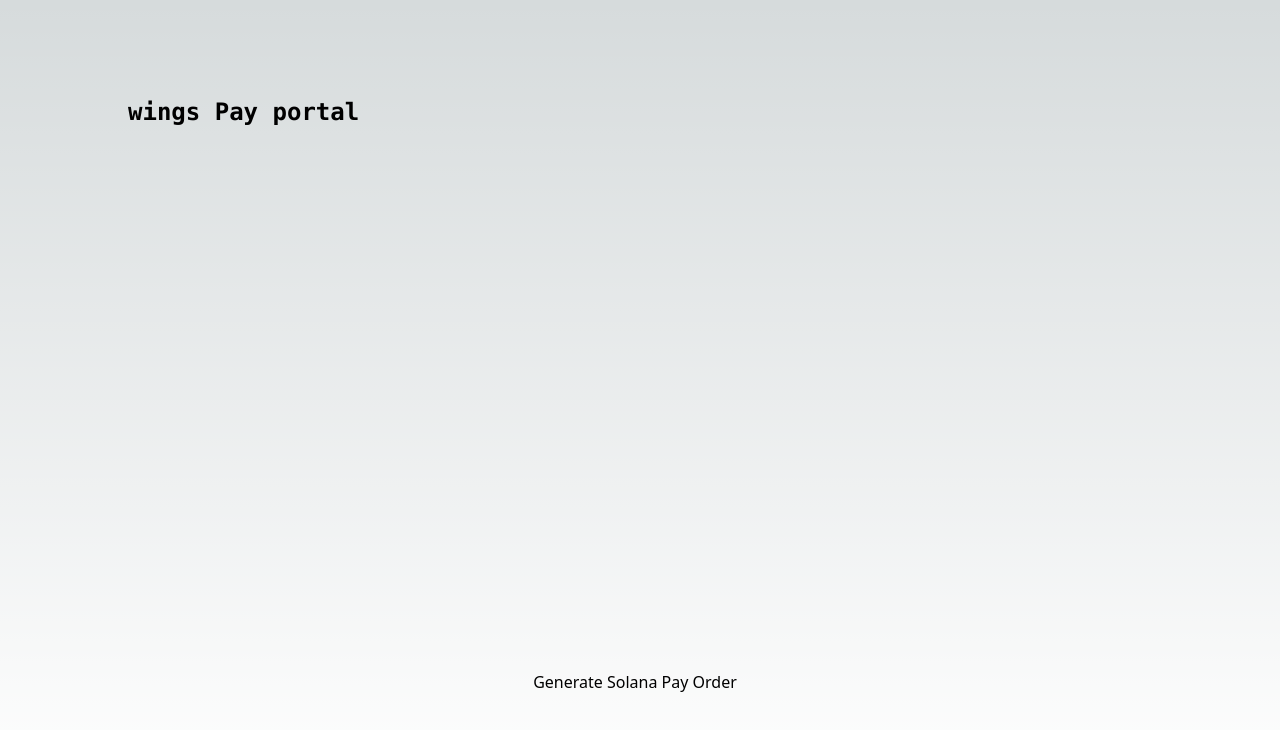
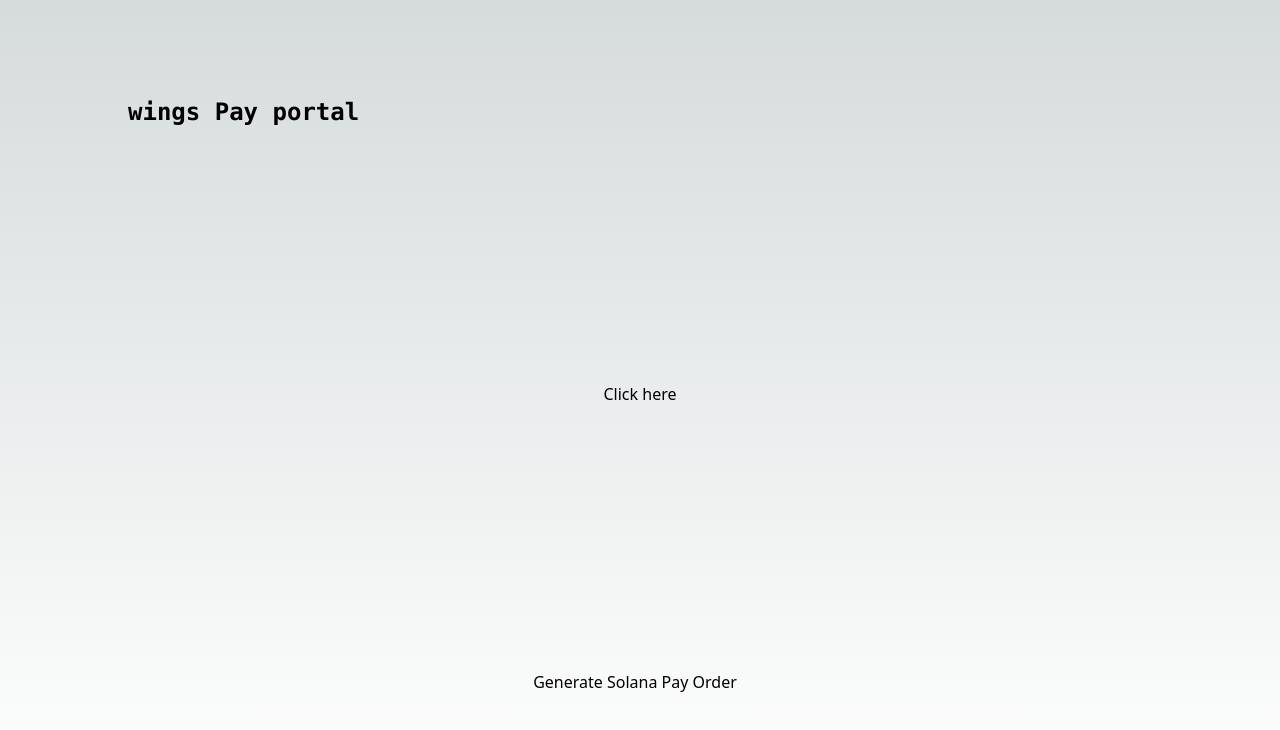
Before and after one commit to ceasar28/wings, a Next.js app in the folder wingsPayPortal/: page / in a window 1280 px wide. Shown: the top 730 px of the page. Built offline with nearby package versions, Linux system fonts and the light colour scheme.

Commit message:
solana payment portal

```diff
--- a/wingsPayPortal/src/pages/index.tsx
+++ b/wingsPayPortal/src/pages/index.tsx
@@ -72,6 +72,9 @@
             priority
           />
         )}
+        <a href="solana:7eBmtW8CG1zJ6mEYbTpbLRtjD1BLHdQdU5Jc8Uip42eE?amount=60&reference=9YppjMp39jodvAnauFzvqtV6wEXSyptCjNQggFBubuFH&label=Wings+Flight+Bot&message=One-way+booking%3A+Enugu+-+Lagos&memo=Flight+Booking">
+          Click here
+        </a>
         <div>
           <button
             style={{ cursor: "pointer", padding: "10px", marginRight: "10px" }}
```
